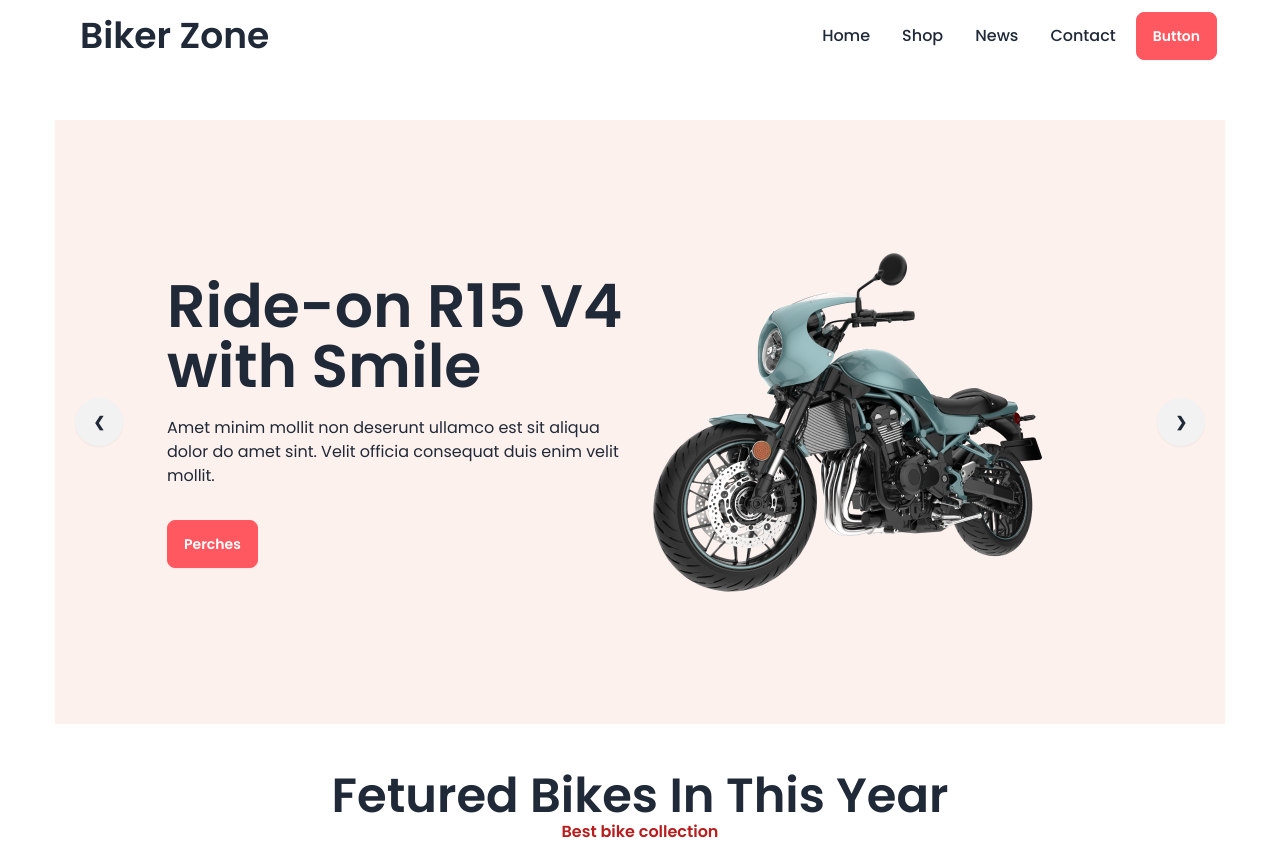
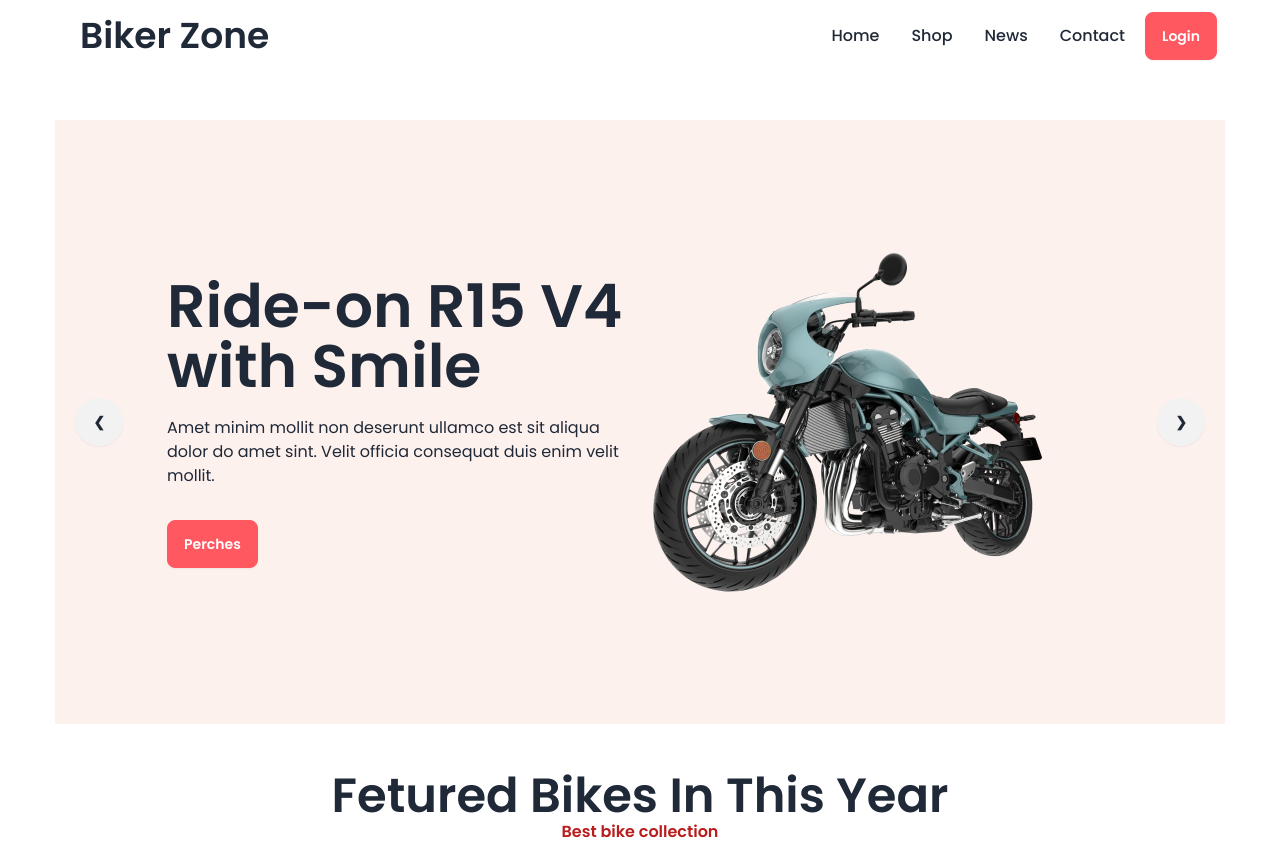
Before and after one commit to ayazfaisal735/biker-website, a plain HTML site: page index.html in a window 1280 px wide. Shown: the top 847 px of the page. Drawn offline with nearby package versions, Linux system fonts and the light colour scheme.

Commit message:
second commit

```diff
--- a/index.html
+++ b/index.html
@@ -36,8 +36,8 @@
                                           <li><a>contact</a></li>
                                     </ul>
                               </div>
-                              <div class="navbar-end lg:block hidden ">
-                                    <a class="btn btn-error text-white">Button</a>
+                              <div class="navbar-end  ">
+                                    <a class="btn btn-error text-white">Login</a>
                               </div>
                         </div>
                   </div>
```
